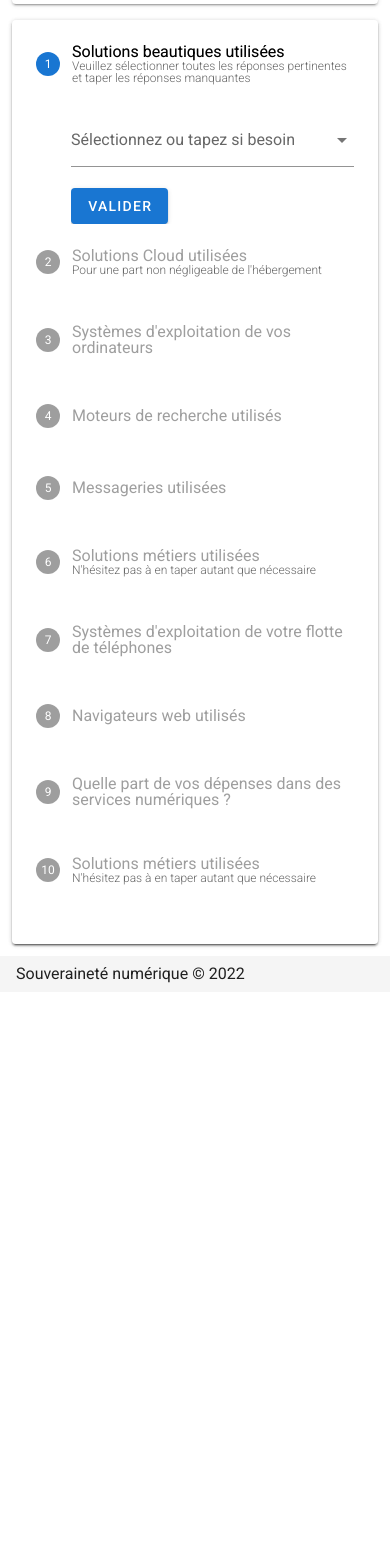
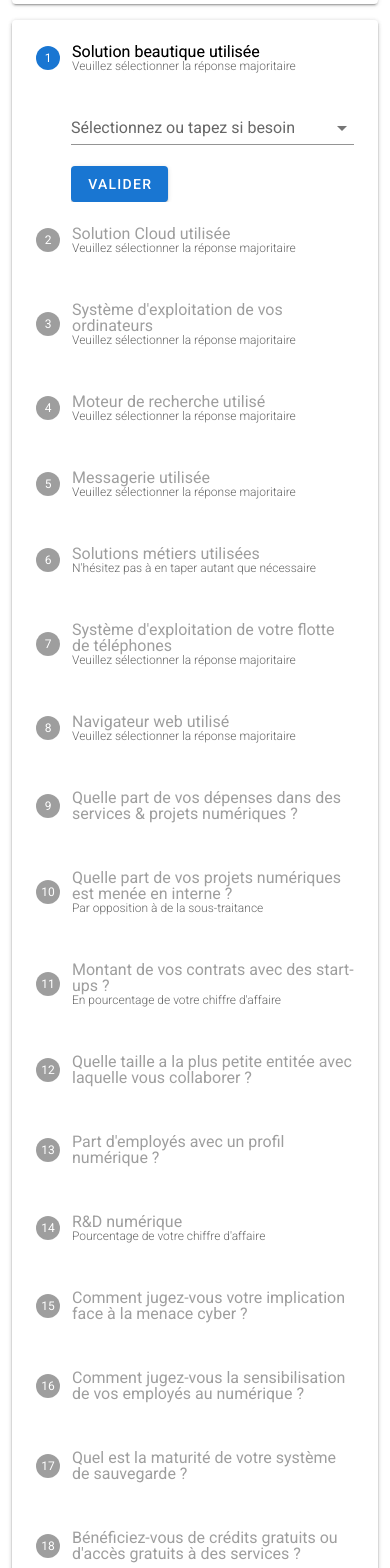
Before and after one commit to romainfd/MaSouveraineteNumerique, a Nuxt app: page / in a window 390 px wide. Shown: the part 380-1948 px from the top of the page. Before the commit the page ends 1372 px from the top, so only its background shows below. Built offline with nearby package versions, Linux system fonts and the light colour scheme.

Commit message:
✅ Implementing all key questions

```diff
--- a/assets/questions.js
+++ b/assets/questions.js
@@ -1,145 +1,251 @@
 const questions = [
   {
-    name: 'Solutions beautiques utilisées',
+    name: 'Solution beautique utilisée',
     id: 1,
-    details: 'Veuillez sélectionner toutes les réponses pertinentes et taper les réponses manquantes',
+    details: 'Veuillez sélectionner la réponse majoritaire',
     type: 'combobox',
     options: {
-      'Licence office' : [1, 2, 3],
-      'Office 365 on-premise' : [1, 2, 3],
-      'Office 365' : [1, 2, 3],
-      'Google Workspace' : [1, 2, 3],
-      'LibreOffice' : [1, 2, 3],
-      'OpenOffice' : [1, 2, 3],
-      'OnlyOffice' : [1, 2, 3],
-      'Collabora Online' : [1, 2, 3],
+      'Licence office' : [0, 1, 2, 3],
+      'Office 365 on-premise' : [0, 1, 2, 3],
+      'Office 365' : [0, 1, 2, 3],
+      'Google Workspace' : [0, 1, 2, 3],
+      'LibreOffice' : [0, 1, 2, 3],
+      'OpenOffice' : [0, 1, 2, 3],
+      'OnlyOffice' : [0, 1, 2, 3],
+      'Collabora Online' : [0, 1, 2, 3],
     },
-    default: [1, 2, 3]
+    default: [0, 0, 0, 0]
   },
   {
-    name: 'Solutions Cloud utilisées',
+    name: 'Solution Cloud utilisée',
     id: 2,
-    details: "Pour une part non négligeable de l'hébergement",
+    details: 'Veuillez sélectionner la réponse majoritaire',
     type: 'combobox',
     options: {
-      'AWS': [1, 3, 2],
-      'GCP': [1, 3, 2],
-      'Azure': [1, 3, 2],
-      'OVH': [1, 3, 2],
-      'Outscale': [1, 3, 2],
-      'Scaleway': [1, 3, 2],
-      'Rapid.space': [1, 3, 2],
+      'AWS (Amazon Web Services)': [0, 1, 3, 2],
+      'GCP (Google Cloud Platform)': [0, 1, 3, 2],
+      'Azure': [0, 1, 3, 2],
+      'OVH': [0, 1, 3, 2],
+      'Outscale': [0, 1, 3, 2],
+      'Scaleway': [0, 1, 3, 2],
+      'Rapid.space': [0, 1, 3, 2],
     },
-    default: [1, 3, 2]
+    default: [0, 0, 0, 0]
   },
   {
-    name: "Systèmes d'exploitation de vos ordinateurs",
+    name: "Système d'exploitation de vos ordinateurs",
     id: 3,
+    details: 'Veuillez sélectionner la réponse majoritaire',
     type: 'combobox',
     options: {
-      'Linux': [1, 1, 1],
-      'MacOS': [1, 1, 1],
-      'Windows': [1, 1, 1],
+      'Linux': [0, 1, 1, 1],
+      'MacOS': [0, 1, 1, 1],
+      'Windows': [0, 1, 1, 1],
     },
-    default: [1, 3, 2]
+    default: [0, 0, 0, 0]
   },
   {
-    name: 'Moteurs de recherche utilisés',
+    name: 'Moteur de recherche utilisé',
     id: 4,
+    details: 'Veuillez sélectionner la réponse majoritaire',
     type: 'combobox',
     options: {
-      'Google': [3, 2, 1],
-      'Qwant': [3, 2, 1],
-      'DuckDuckGo': [3, 2, 1],
-      'Bing': [3, 2, 1],
-      'Yahoo': [3, 2, 1],
+      'Google': [0, 3, 2, 1],
+      'Qwant': [0, 3, 2, 1],
+      'DuckDuckGo': [0, 3, 2, 1],
+      'Bing': [0, 3, 2, 1],
+      'Yahoo': [0, 3, 2, 1],
     },
-    default: [1, 3, 2]
+    default: [0, 0, 0, 0]
   },
   {
-    name: 'Messageries utilisées',
+    name: 'Messagerie utilisée',
     id: 5,
+    details: 'Veuillez sélectionner la réponse majoritaire',
     type: 'combobox',
     options: {
-      'WhatsApp': [1, 1, 1],
-      'Signal': [1, 1, 1],
-      'Teams': [1, 1, 1],
-      'Slack': [1, 1, 1],
-      'Telegram': [1, 1, 1],
-      'Messenger': [1, 1, 1],
+      'WhatsApp': [0, 1, 1, 1],
+      'Signal': [0, 1, 1, 1],
+      'Teams': [0, 1, 1, 1],
+      'Slack': [0, 1, 1, 1],
+      'Telegram': [0, 1, 1, 1],
+      'Messenger': [0, 1, 1, 1],
     },
-    default: [1, 3, 2]
+    default: [0, 0, 0, 0]
   },
   {
     name: 'Solutions métiers utilisées',
+    id: 6,
     details: "N'hésitez pas à en taper autant que nécessaire",
-    id: 6,
     type: 'combobox',
     options: {
-      'SAP': [1, 1, 2],
-      'Informatica': [1, 1, 2],
-      'Salesforce': [1, 1, 2],
-      'PayFit': [1, 1, 2],
-      'Qonto': [1, 1, 2],
-      'Palantir': [1, 1, 2],
-      'Datadog': [1, 1, 2],
-      'Slack': [1, 1, 2],
-      'Firewalls': [1, 1, 2],
-      'Zscaler': [1, 1, 2],
-      'Libre': [1, 1, 2],
+      'SAP': [0, 1, 1, 2],
+      'Informatica': [0, 1, 1, 2],
+      'Salesforce': [0, 1, 1, 2],
+      'PayFit': [0, 1, 1, 2],
+      'Qonto': [0, 1, 1, 2],
+      'Palantir': [0, 1, 1, 2],
+      'Datadog': [0, 1, 1, 2],
+      'Slack': [0, 1, 1, 2],
+      'Firewalls': [0, 1, 1, 2],
+      'Zscaler': [0, 1, 1, 2],
+      'Libre': [0, 1, 1, 2],
     },
-    default: [1, 3, 2]
+    default: [0, 0, 0, 0]
   },
   {
-    name: "Systèmes d'exploitation de votre flotte de téléphones",
+    name: "Système d'exploitation de votre flotte de téléphones",
     id: 7,
+    details: 'Veuillez sélectionner la réponse majoritaire',
     type: 'combobox',
     options: {
-      'iPhone (iOS)': [-2, 1, 2],
-      'Android': [-2, 1, 2],
-      '/e/': [-2, 1, 2],
-      'PinePhone': [-2, 1, 2],
+      'iPhone (iOS)': [0, -2, 1, 2],
+      'Android': [0, -2, 1, 2],
+      '/e/': [0, -2, 1, 2],
+      'PinePhone': [0, -2, 1, 2],
     },
-    default: [1, 3, 2]
+    default: [0, 0, 0, 0]
   },
   {
-    name: 'Navigateurs web utilisés',
+    name: 'Navigateur web utilisé',
     id: 8,
+    details: 'Veuillez sélectionner la réponse majoritaire',
     type: 'combobox',
     options: {
-      'Internet Explorer': [1, 0, 1],
-      'Edge': [1, 0, 1],
-      'Google Cuck': [1, 0, 1],
-      'Mozilla Firefox': [1, 0, 1],
-      'Opera': [1, 0, 1],
+      'Internet Explorer': [0, 1, 0, 1],
+      'Edge': [0, 1, 0, 1],
+      'Google': [0, 1, 0, 1],
+      'Mozilla Firefox': [0, 1, 0, 1],
+      'Opera': [0, 1, 0, 1],
     },
-    default: [1, 3, 2]
+    default: [0, 0, 0, 0]
   },
   {
-    name: 'Quelle part de vos dépenses dans des services numériques ?',
+    name: 'Quelle part de vos dépenses dans des services & projets numériques ?',
     id: 9,
-    type: 'percentage',
-    weight: 5
+    type: 'slider',
+    min: 0,
+    max: 100,
+    label: 'Pourcentage',
+    weight(v) {
+      return [0, 0, 0, 0]
+    }
   },
   {
-    name: 'Solutions métiers utilisées',
-    details: "N'hésitez pas à en taper autant que nécessaire",
+    name: 'Quelle part de vos projets numériques est menée en interne ?',
     id: 10,
-    type: 'combobox',
-    options: {
-      'SAP': [1, 1, 2],
-      'Informatica': [1, 1, 2],
-      'Salesforce': [1, 1, 2],
-      'PayFit': [1, 1, 2],
-      'Qonto': [1, 1, 2],
-      'Palantir': [1, 1, 2],
-      'Datadog': [1, 1, 2],
-      'Slack': [1, 1, 2],
-      'Firewalls': [1, 1, 2],
-      'Zscaler': [1, 1, 2],
-      'Libre': [1, 1, 2],
-    },
-    default: [1, 3, 2]
+    details: "Par opposition à de la sous-traitance",
+    type: 'slider',
+    min: 0,
+    max: 100,
+    label: 'Pourcentage',
+    weight(v) {
+      v = v / 100
+      return [2 * v, 2 * v, 2 * v, null]
+    }
+  },
+  {
+    name: 'Montant de vos contrats avec des start-ups ? ',
+    id: 11,
+    details: "En pourcentage de votre chiffre d'affaire",
+    type: 'slider',
+    min: 0,
+    max: 100,
+    label: 'Pourcentage',
+    weight(v) {
+      v = v / 100
+      return [
+        Math.min(2, 2 * v / 0.05),
+        Math.min(2, 2 * v / 0.05),
+        null,
+        null
+      ]
+    }
+  },
+  {
+    name: 'Quelle taille a la plus petite entitée avec laquelle vous collaborer ?',
+    id: 12,
+    type: 'slider',
+    min: 0,
+    max: 500,
+    label: "Nombre d'employés",
+    weight(v) {
+      return [
+        v < 10 ? 2 : (v < 20 ? 1.6 : (v < 50 ? 1.2 : (v < 100 ? 0.8 : (v < 200 ? 0.4 : 0)))),
+        v < 10 ? 2 : (v < 20 ? 1.6 : (v < 50 ? 1.2 : (v < 100 ? 0.8 : (v < 200 ? 0.4 : 0)))),
+        0,
+        0
+      ]
+    }
+  },
+  {
+    name: "Part d'employés avec un profil numérique ?",
+    id: 13,
+    type: 'slider',
+    min: 0,
+    max: 100,
+    label: 'Pourcentage',
+    weight(v) {
+      v = v / 100
+      return [2 * v, null, null, null]
+    }
+  },
+  {
+    name: "R&D numérique",
+    id: 14,
+    details: "Pourcentage de votre chiffre d'affaire",
+    type: 'slider',
+    min: 0,
+    max: 100,
+    label: 'Pourcentage',
+    weight(v) {
+      v = v / 100
+      return [
+        Math.min(2, 2 * v / 0.05),
+        Math.min(2, 2 * v / 0.05),
+        null,
+        null
+      ]
+    }
+  },
+  {
+    name: "Comment jugez-vous votre implication face à la menace cyber ?",
+    id: 15,
+    type: 'slider',
+    min: 0,
+    max: 100,
+    label: 'Pourcentage',
+    weight(v) {
+      v = v / 100
+      return [null, null, 2 * v, null]
+    }
+  },
+  {
+    name: "Comment jugez-vous la sensibilisation de vos employés au numérique ?",
+    id: 16,
+    type: 'score',
+    min: 0,
+    max: 5,
+    weight(v) {
+      return [null, null, 2 * v / 5, null]
+    }
+  },
+  {
+    name: "Quel est la maturité de votre système de sauvegarde ?",
+    id: 17,
+    type: 'score',
+    min: 0,
+    max: 5,
+    weight(v) {
+      return [null, null, 2 * v / 5, null]
+    }
+  },
+  {
+    name: "Bénéficiez-vous de crédits gratuits ou d'accès gratuits à des services ?",
+    id: 17,
+    type: 'switch',
+    label: 'Oui',
+    weight: [null, null, 2, null]
   }
 ]
 
--- a/nuxt.config.js
+++ b/nuxt.config.js
@@ -37,6 +37,7 @@ export default {
   buildModules: [
     // https://go.nuxtjs.dev/vuetify
     '@nuxtjs/vuetify',
+    '@nuxtjs/device',
   ],
 
   // Modules: https://go.nuxtjs.dev/config-modules
--- a/package.json
+++ b/package.json
@@ -11,6 +11,7 @@
   },
   "dependencies": {
     "@nuxtjs/axios": "^5.13.6",
+    "@nuxtjs/device": "^2.1.0",
     "core-js": "^3.19.3",
     "nuxt": "^2.15.8",
     "vue": "^2.6.14",
--- a/pages/index.vue
+++ b/pages/index.vue
@@ -36,23 +36,44 @@
             <v-stepper-content :step="rank + 1">
               <v-combobox
                 v-if="question.type === 'combobox'"
-                v-model="question.answers"
+                v-model="question.answer"
                 :items="Object.keys(question.options)"
                 label="Sélectionnez ou tapez si besoin"
-                multiple
-                chips
+                :multiple="question.average"
+                :chips="question.average"
+                clearable
               ></v-combobox>
               <v-slider
-                v-else-if="question.type === 'percentage'"
-                v-model="question.answers"
+                v-else-if="question.type === 'slider'"
+                v-model="question.answer"
                 class="pt-7"
                 thumb-label
                 thumb-size="24"
-                min="0"
-                max="100"
-                label="Pourcentage"
+                :min="question.min"
+                :max="question.max"
+                :label="question.label"
                 color="green lighten-1"
               ></v-slider>
+              <v-switch
+                v-else-if="question.type === 'switch'"
+                v-model="question.answer"
+                :label="question.answer ? 'Oui' : 'Non'"
+                class="mt-2 ml-3"
+                inset
+              ></v-switch>
+              <v-rating
+                v-else-if="question.type === 'score'"
+                v-model="question.answer"
+                color="primary"
+                empty-icon="mdi-star-outline"
+                full-icon="mdi-star"
+                half-icon="mdi-star-half-full"
+                half-increments
+                hover
+                length="5"
+                class=""
+                :size="$device.isMobile ? 36 : 64"
+              ></v-rating>
               <div v-else>
                 Type de question inconnu
               </div>
```
Also changed, not shown: 1 other file (tests, documents, lock files or other folders).
